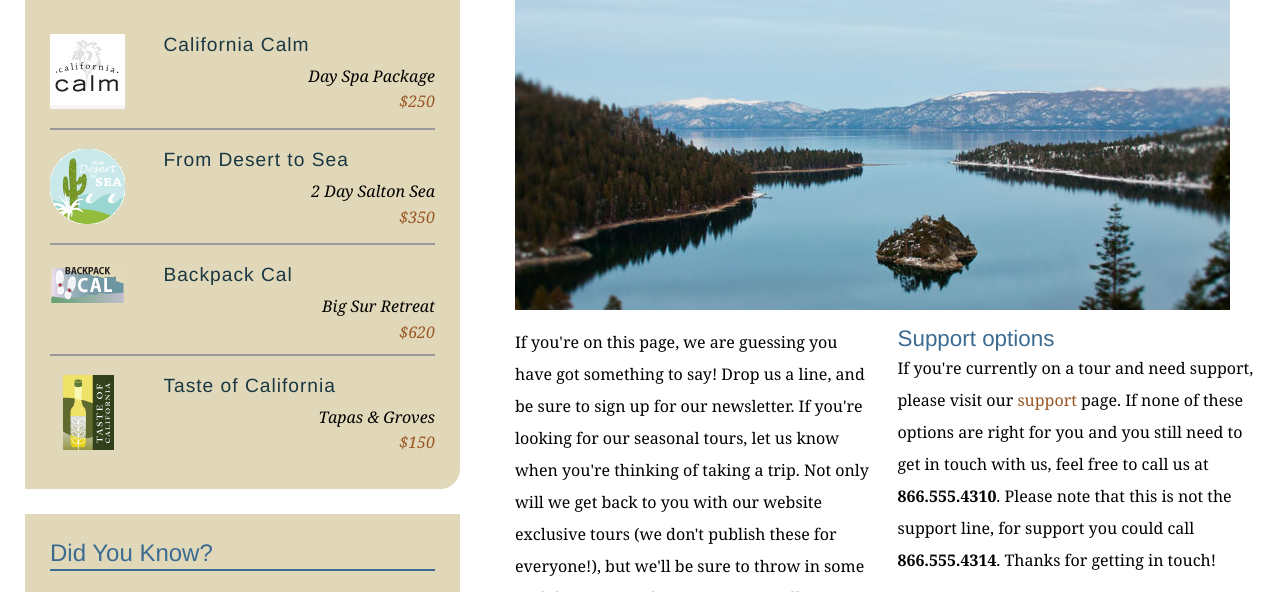
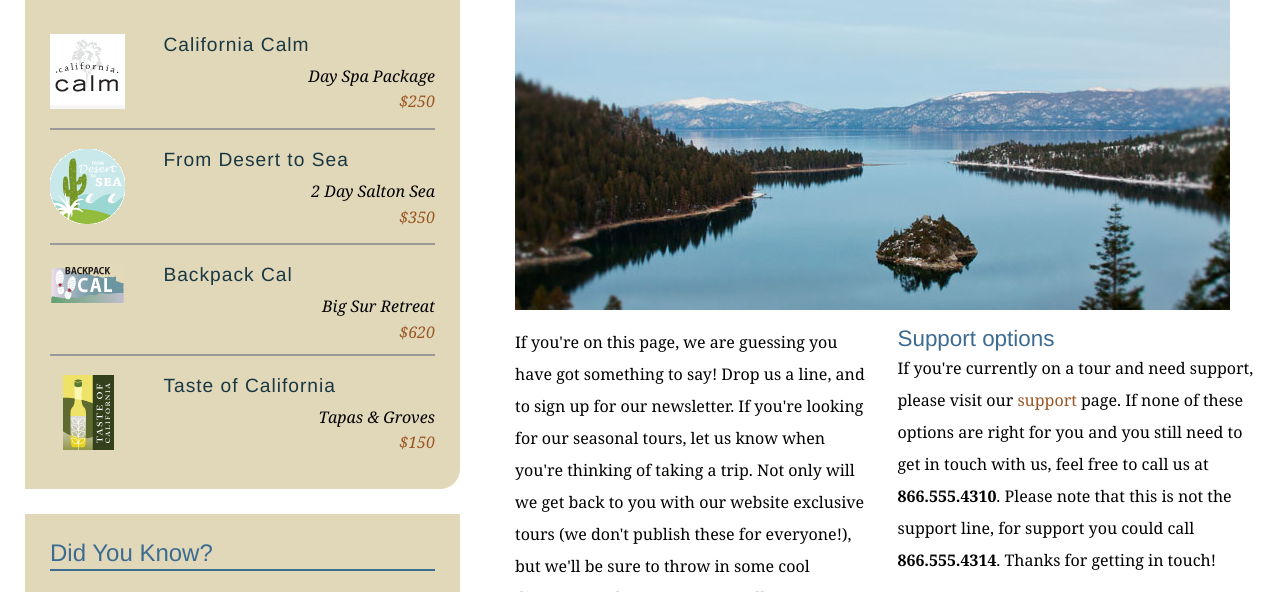
Before and after one commit to rafapaivadeandrade/explore_california, a plain HTML site: page contact.html in a window 1280 px wide. Shown: the part 342-934 px from the top of the page. Drawn offline with Linux system fonts and the light colour scheme.

Commit message:
Edit contact

```diff
--- a/contact.html
+++ b/contact.html
@@ -66,7 +66,7 @@
           <h1>Get in touch</h1>
           <img src="assets/images/emerald_bay.jpg" alt="Beautiful Lake Tahoe" class="articleImage" />
           <div class="multiCol">
-            <p>If you're on this page, we are guessing you have got something to say! Drop us a line, and be sure to sign up for our newsletter. If you're looking for our seasonal tours,  let us know when you're thinking of taking a trip. Not only will we get back to you with our website exclusive tours (we don't publish these for everyone!), but we'll be sure to throw in some cool discounts and tour extras as well.</p>
+            <p>If you're on this page, we are guessing you have got something to say! Drop us a line, and to sign up for our newsletter. If you're looking for our seasonal tours,  let us know when you're thinking of taking a trip. Not only will we get back to you with our website exclusive tours (we don't publish these for everyone!), but we'll be sure to throw in some cool discounts and tour extras as well.</p>
 
             <h2>Support options</h2>
             <p>If you're currently on a tour and need support, please visit our <a href="support.html">support</a> page. If none of these options are right for you and you still need to get in touch with us, feel free to call us at<span class="phone"> <strong>866.555.4310</strong>. Please note that this is not the support line, for support you could call </span><strong>866.555.4314</strong>. Thanks for getting in touch!</p>
```
